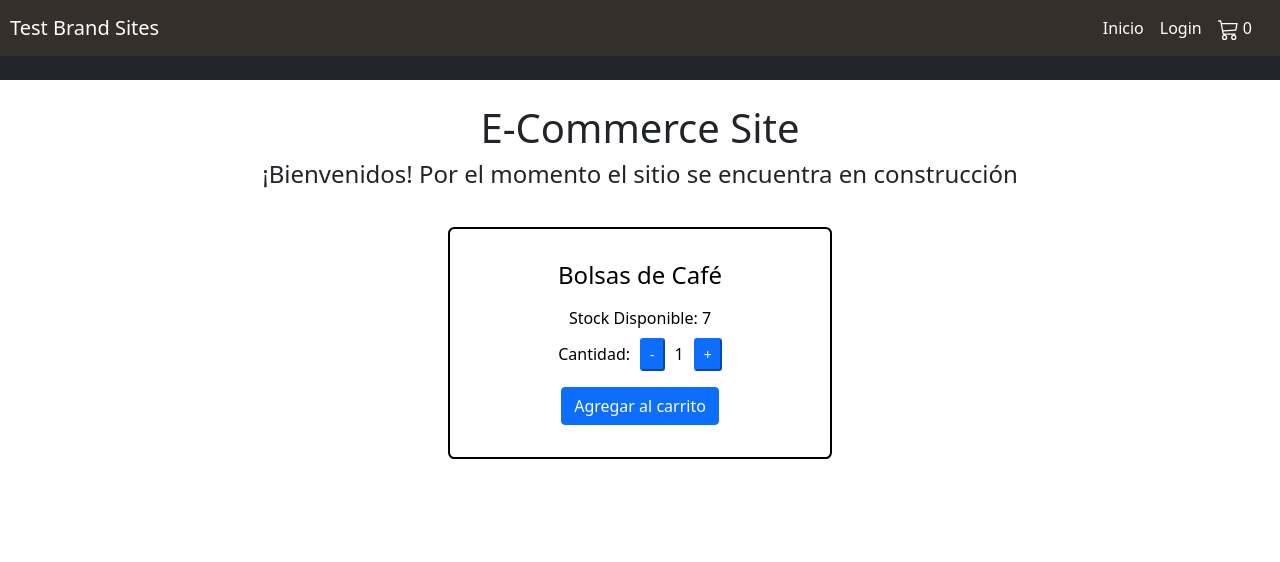
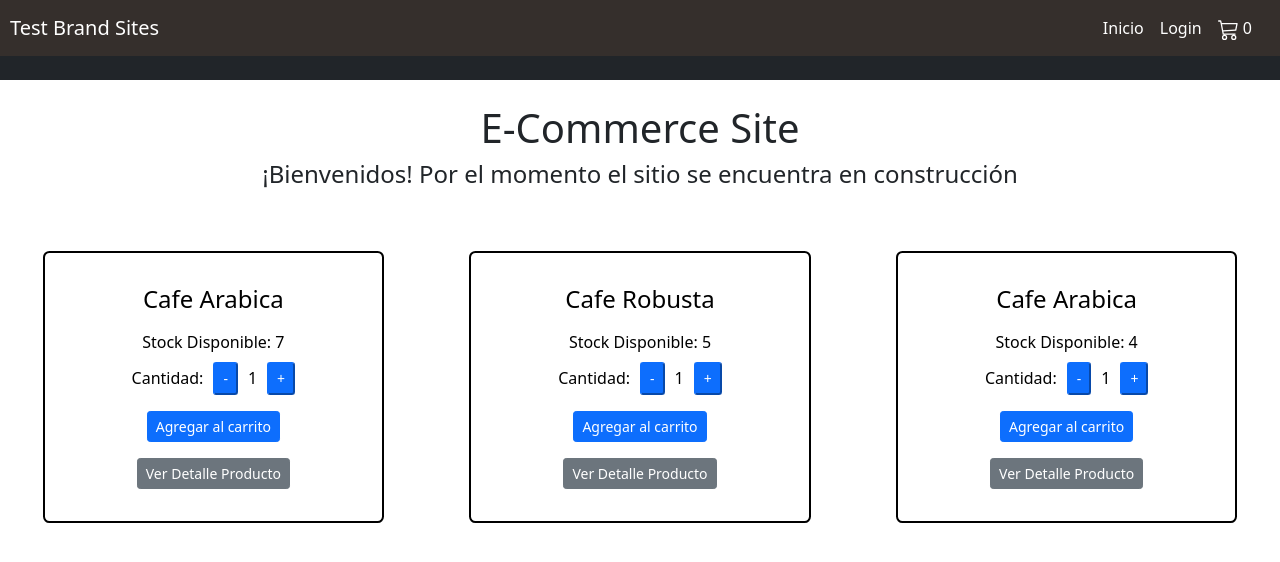
Before and after one commit to AngusRock/ecommerce-react, a React (Create React App) app: page / in a window 1280 px wide. Shown: the top 562 px of the page. Built offline with nearby package versions, Linux system fonts and the light colour scheme.

Commit message:
added item + itemList + async mock with promise

```diff
--- a/src/App.js
+++ b/src/App.js
@@ -1,12 +1,12 @@
 import './App.css';
 import NavBar from './components/NavBar';
-import Greetings from './components/ItemListContainer'
+import ItemListContainer from './components/ItemListContainer'
 
 function App() {
   return (
     <>
     <NavBar />
-    <Greetings title="E-Commerce Site" greeting="¡Bienvenidos! Por el momento el sitio se encuentra en construcción"/>
+    <ItemListContainer title="E-Commerce Site" greeting="¡Bienvenidos! Por el momento el sitio se encuentra en construcción"/>
     </>
   );
 }
--- a/src/components/CartWidget.js
+++ b/src/components/CartWidget.js
@@ -1,8 +1,8 @@
 export default function CartWidget(){
     return (
-        <li class="nav-item">
-        <a class="nav-link active" href="shopping-cart.html">
-        <svg xmlns="http://www.w3.org/2000/svg" width="21" height="21" fill="currentColor" class="bi bi-cart3" viewBox="0 0 16 16">
+        <li className="nav-item">
+        <a className="nav-link active" href="shopping-cart.html">
+        <svg xmlns="http://www.w3.org/2000/svg" width="21" height="21" fill="currentColor" className="bi bi-cart3" viewBox="0 0 16 16">
         <path d="M0 1.5A.5.5 0 0 1 .5 1H2a.5.5 0 0 1 .485.379L2.89 3H14.5a.5.5 0 0 1 .49.598l-1 5a.5.5 0 0 1-.465.401l-9.397.472L4.415 11H13a.5.5 0 0 1 0 1H4a.5.5 0 0 1-.491-.408L2.01 3.607 1.61 2H.5a.5.5 0 0 1-.5-.5zM3.102 4l.84 4.479 9.144-.459L13.89 4H3.102zM5 12a2 2 0 1 0 0 4 2 2 0 0 0 0-4zm7 0a2 2 0 1 0 0 4 2 2 0 0 0 0-4zm-7 1a1 1 0 1 1 0 2 1 1 0 0 1 0-2zm7 0a1 1 0 1 1 0 2 1 1 0 0 1 0-2z" />
         </svg>
         <span id="cartUnits"> 0</span>
--- /dev/null
+++ b/src/components/Item.js
@@ -0,0 +1,15 @@
+import ItemCount from './ItemCount';
+
+export default function Item(item){
+    return (
+        <div className="d-flex justify-content-center">
+        <div className="box products">
+            <h4>{item.title}</h4>
+            <ItemCount initial="1" stock={item.stock} />
+            <div className="mt-3">
+            <button type="button" className="btn btn-secondary btn-sm">Ver Detalle Producto</button>
+            </div>
+        </div>
+    </div>
+    )
+}
--- a/src/components/ItemCount.js
+++ b/src/components/ItemCount.js
@@ -1,4 +1,3 @@
-import './ItemCount.css';
 import {useState} from 'react';
 
 function ItemCount(props){
@@ -17,9 +16,7 @@ function ItemCount(props){
     }
 
     return(
-        <div className="d-flex justify-content-center">
-            <div className="box products">
-                <h4>Bolsas de Café</h4>
+        <>
         <div className="col-xs-2">
             <div className="price">Stock Disponible: {stock > 0 ? stock : <b>Sin Stock</b>}</div>
             <p className="inline mr">Cantidad:</p>
@@ -28,10 +25,9 @@ function ItemCount(props){
             <button className="btn-primary btn-sm" onClick={increment}>+</button>
         </div>
         <div className="mt-3">
-                    <button type="button" className="btn btn-primary" onClick={onAdd}>Agregar al carrito</button>
+            <button type="button" className="btn btn-primary btn-sm" onClick={onAdd}>Agregar al carrito</button>
         </div>
-            </div>
-        </div>
+        </>
     );
 }
 
--- /dev/null
+++ b/src/components/ItemList.js
@@ -0,0 +1,14 @@
+import Item from './Item';
+
+export default function ItemList({items}){
+    return (
+        items.map((products) =>
+        <Item
+        key={products.id}
+        title={products.title}
+        description={products.description}
+        price={products.price}
+        stock={products.stock}
+        />)
+    )
+}
--- a/src/components/ItemCount.css
+++ b/src/components/ItemListContainer.css
@@ -4,6 +4,11 @@
   .products:hover {
       transform: scale(1.03);
   }
+
+.box-container{
+    display: grid;
+    grid-template-columns: repeat(auto-fit, minmax(20rem, 1fr));
+}
 
 .box{
     padding:2rem;
@@ -12,7 +17,7 @@
     border-radius: .4rem;
     background-color: #fff;
     color: black;
-    width: 30%;
+    width: 80%;
     margin-top: 30px;
 
 }
--- a/src/components/ItemListContainer.js
+++ b/src/components/ItemListContainer.js
@@ -1,11 +1,38 @@
-import ItemCount from './ItemCount';
+import ItemList from './ItemList';
+import data from '../db/data';
+import { useEffect, useState } from 'react';
+import './ItemListContainer.css';
 
 const ItemListContainer = (props) => {
+    const [products, setProducts] = useState([]);
+
+    function getData(timeOut){
+        return new Promise((resolve, reject) => {
+            if (data.length > 0) {
+                setTimeout(() => {
+                    resolve(data)
+                }, timeOut)
+            } else {
+                reject();
+            }
+        });
+    }
+
+    useEffect(() => {
+        getData(2000)
+        .then(response => {
+            setProducts(response);
+        })
+        .catch(error => console.log('ocurrio un error'));
+    })
+
     return (
         <>
         <h1 className="d-flex justify-content-center mt-4">{props.title}</h1>
-        <h4 className="d-flex justify-content-center">{props.greeting}</h4>
-        <ItemCount initial="1" stock="7"/>
+        <h4 className="d-flex justify-content-center">{props.greeting}</h4><br/>
+        <div className="box-container">
+            {products.length > 0 ? <ItemList items={products} /> : <h5 className="d-flex justify-content-center">Cargando datos...</h5>}
+        </div>
         </>
     )
 }
--- /dev/null
+++ b/src/db/data.js
@@ -0,0 +1,28 @@
+const products = [
+    {
+        id: 0,
+        title: 'Cafe Arabica',
+        description: 'Bolsa 1kg',
+        price: 420,
+        pictureUrl: null,
+        stock: 7
+    },
+    {
+        id: 1,
+        title: 'Cafe Robusta',
+        description: 'Bolsa 1kg',
+        price: 400,
+        pictureUrl: null,
+        stock: 5
+    },
+    {
+        id: 2,
+        title: 'Cafe Arabica',
+        description: 'Bolsa 3kg',
+        price: 1020,
+        pictureUrl: null,
+        stock: 4
+    }
+]
+
+export default products;
```
Lines whose indentation alone changed are shown as unchanged.
